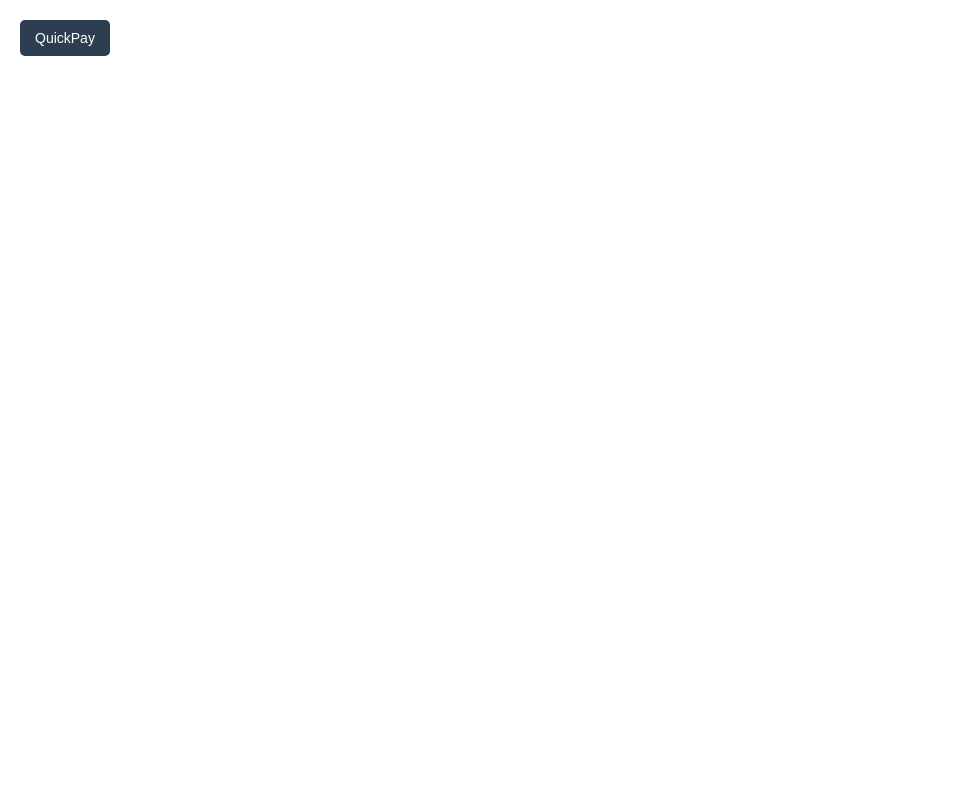
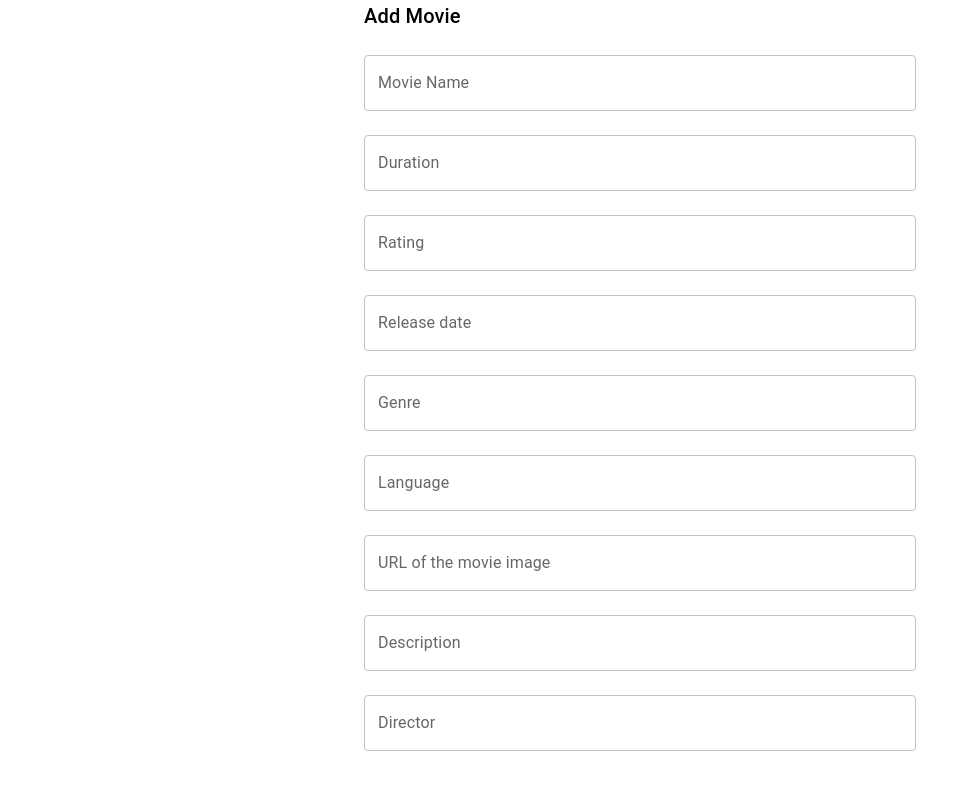
Before and after one commit to ThisaraWeerakoon/movie-reservation-system, a React (Create React App) app in the folder frontend/: page / in a window 1280 px wide. Shown: the top 790 px of the page, without its empty margins (0-959 px from the left). Built offline with nearby package versions, Linux system fonts and the light colour scheme.

Commit message:
Form for add movie
Form for add movie

```diff
--- a/frontend/src/App.js
+++ b/frontend/src/App.js
@@ -1,45 +1,24 @@
-// App.js
-import React, { useState } from 'react';
-import './App.css';
+import React from 'react';
+import { Container, TextField, Typography, Box } from '@mui/material';
 
 function App() {
-  const [showQuickPay, setShowQuickPay] = useState(false);
-
-  const toggleQuickPay = () => {
-    setShowQuickPay(!showQuickPay);
-  };
-
   return (
-    <div className="App">
-      {/* QuickPay Button */}
-      <button className="quickpay-button" onClick={toggleQuickPay}>
-        QuickPay
-      </button>
-
-      {/* QuickPay Section */}
-      {showQuickPay && (
-        <div className="quickpay-section">
-          <div className="card-container">
-            <div className="card-header">
-              Credit/Debit Cards
-              <span className="add-button">+ Add</span>
-            </div>
-            <div className="card-body">
-              You don't have any Credit/Debit cards added to QuikPay.
-            </div>
-          </div>
-
-          <div className="card-container">
-            <div className="card-header">
-              Other Wallets
-            </div>
-            <div className="card-body">
-              You don't have any External Wallets added to QuikPay.
-            </div>
-          </div>
-        </div>
-      )}
-    </div>
+    <Container maxWidth="sm">
+      <Box mb={4}>
+        <Typography variant="h6" gutterBottom>
+          Add Movie
+        </Typography>
+        <TextField label="Movie Name" variant="outlined" fullWidth margin="normal" />
+        <TextField label="Duration" variant="outlined" fullWidth margin="normal" />
+        <TextField label="Rating" variant="outlined" fullWidth margin="normal" />
+        <TextField label="Release date" variant="outlined" fullWidth margin="normal" />
+        <TextField label="Genre" variant="outlined" fullWidth margin="normal" />
+        <TextField label="Language" variant="outlined" fullWidth margin="normal" />
+        <TextField label="URL of the movie image" variant="outlined" fullWidth margin="normal" />
+        <TextField label="Description" variant="outlined" fullWidth margin="normal" />
+        <TextField label="Director" variant="outlined" fullWidth margin="normal" />
+      </Box>
+    </Container>
   );
 }
 
```
